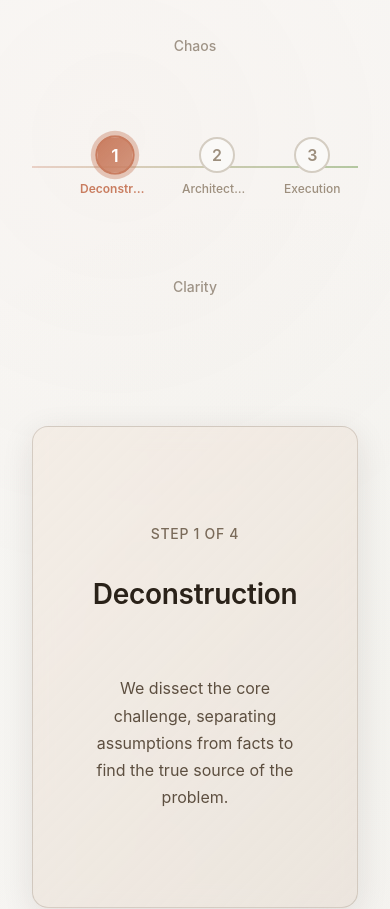
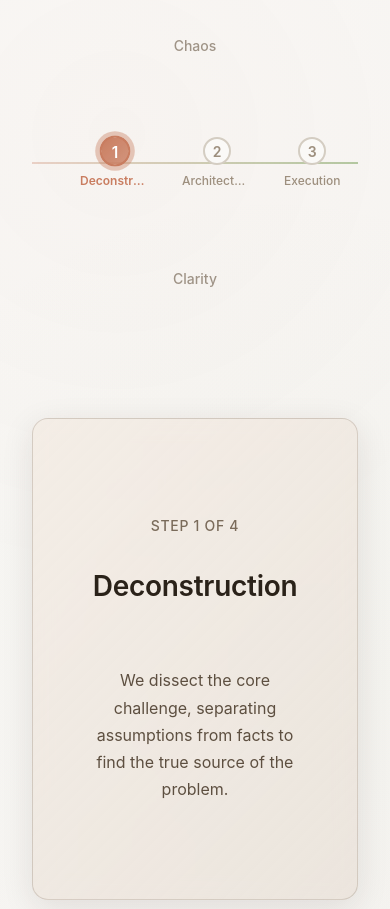
Before and after one commit to Mr-Hassan-Javaid/Hassan-Portfolio, a Next.js app: page / in a window 390 px wide. Shown: the part 1600-2509 px from the top of the page. Built offline with nearby package versions, Linux system fonts and the light colour scheme.

Commit message:
make circle smaller

```diff
--- a/components/ProcessSection.module.css
+++ b/components/ProcessSection.module.css
@@ -239,9 +239,9 @@
   }
 
   .stepNumber {
-    width: 36px;
-    height: 36px;
-    font-size: 1rem;
+    width: 28px;
+    height: 28px;
+    font-size: 0.875rem;
   }
 
   .stepTitle {
```
